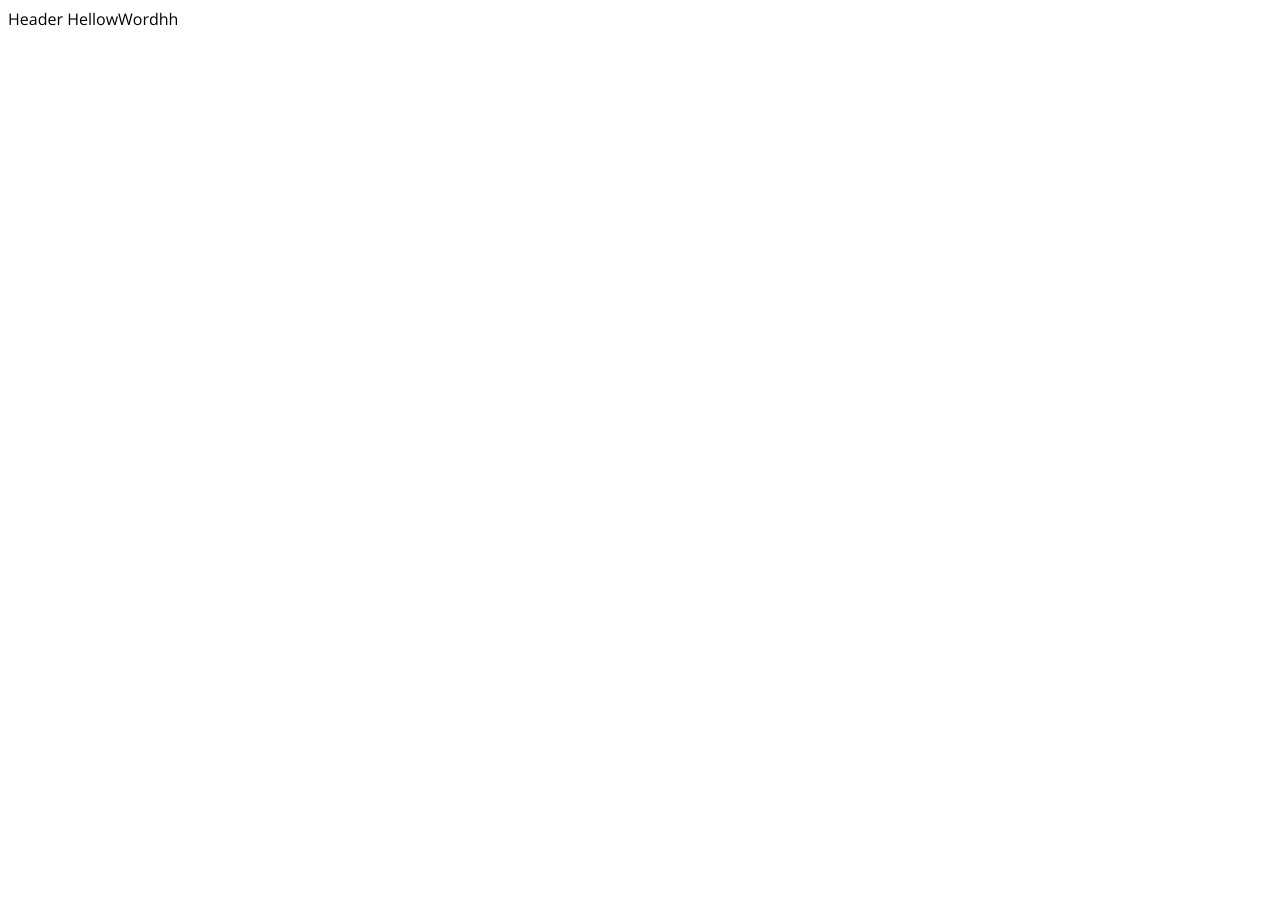
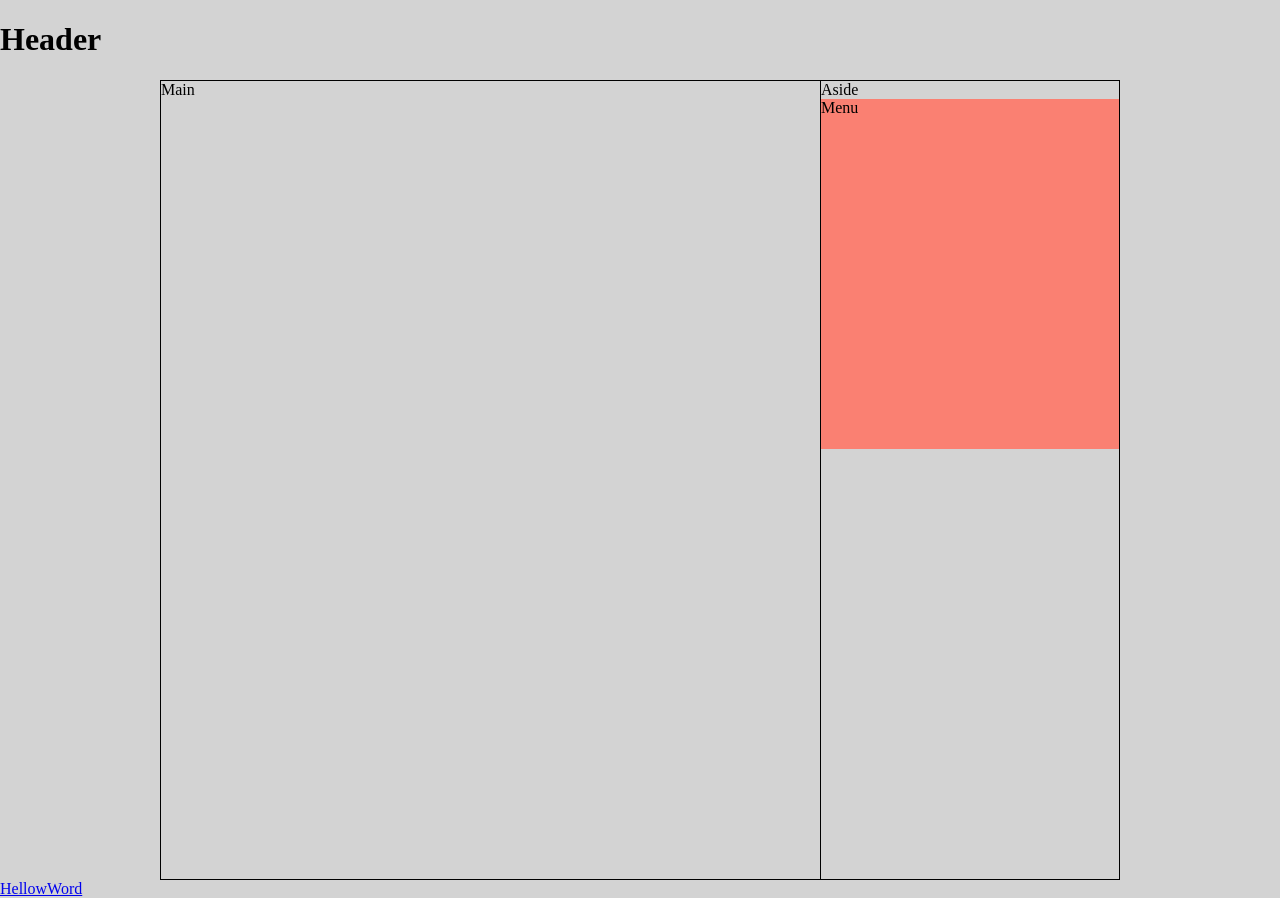
Before and after one commit to azim-creat/choco-test, a Vue app: page / in a window 1280 px wide. Before the commit the page ends 800 px from the top, so only its background shows below. Built offline with nearby package versions, Linux system fonts and the light colour scheme.

Commit message:
base layout response

```diff
--- a/src/App.vue
+++ b/src/App.vue
@@ -1,9 +1,24 @@
 <template>
   <div id="app">
     <Header />
+
+    <div class="container">
+      <main>
+        Main
+      </main>
+      <aside>
+        Aside
+        <div id="menu" class="side-menu">
+          Menu
+          <button id="close-button">Close Menu</button>
+
+        </div>
+      </aside>
+    </div>
+
     <router-link to="/HellowWord">HellowWord</router-link>
     <router-view />
-    <button>hh </button>
+    <button>hh</button>
   </div>
 </template>
 
@@ -19,12 +34,20 @@ export default {
   computed: {
     ...mapGetters(["count"]),
   },
+  mounted() {
+    var close = document.getElementById("close-button");
+    var menu = document.getElementById("menu");
+    close.addEventListener("click", () => {
+      menu.classList.remove("open");
+    });
+
+  },
 };
 </script>
 
 <style lang="scss">
 @import url("https://fonts.googleapis.com/css2?family=Open+Sans:wght@400;600;700&display=swap");
-
+/*
 body * {
   animation: none;
   animation-delay: 0;
@@ -144,7 +167,6 @@ body * {
   perspective: none;
   perspective-origin: 50% 50%;
   position: static;
-  /* May need to alter quotes for different locales (e.g fr) */
   quotes: "\201C""\201D""\2018""\2019";
   right: auto;
   tab-size: 8;
@@ -174,17 +196,84 @@ body * {
   width: auto;
   word-spacing: normal;
   z-index: auto;
-  /* basic modern patch */
   all: initial;
   all: unset;
 }
+*/
 
-#app {
-  all: initial;
-  * {
-    all: unset;
-    font-family: "Open Sans", sans-serif;
+// #app {
+//   all: initial;
+//   * {
+//     all: unset;
+//     font-family: "Open Sans", sans-serif;
+//   }
+// }
+
+body {
+  margin: 0;
+  padding: 0;
+  background: lightgrey;
+}
+
+* {
+  box-sizing: border-box;
+}
+
+.container {
+  width: 100%;
+  height: 800px;
+  margin: 0 auto;
+  border: 1px solid black;
+  display: flex;
+  flex-wrap: wrap;
+
+  @media (min-width: 960px) {
+    width: 960px;
   }
 }
 
+main {
+  flex-grow: 2;
+  flex-basis: 40rem;
+  border-right: 1px solid black;
+}
+
+button {
+  display: block;
+  float: right;
+
+  @media (min-width: 960px) {
+    display: none;
+  }
+}
+
+aside {
+  flex-grow: 1;
+  flex-basis: 18rem;
+}
+
+.side-menu {
+  position: fixed;
+  width: 100vw;
+  height: 100vh;
+  top: 0;
+  left: -200vw;
+  visiblity: hidden;
+  background: salmon;
+  transition: left 0.5s, visibility 1s;
+
+  &.open {
+    visibility: visible;
+    left: 0;
+  }
+
+  @media (min-width: 960px) {
+    position: static;
+    height: 350px;
+    width: auto;
+    top: unset;
+    left: unset;
+    visibility: visible;
+  }
+}
 </style>
--- a/src/components/Header.vue
+++ b/src/components/Header.vue
@@ -1,6 +1,9 @@
 <template>
   <div class="header">
     <h1> Header </h1>
+        <button id="open-button">Open Menu</button>
+
+
   </div>
 </template>
 
@@ -9,7 +12,17 @@ export default {
   name: 'Header',
   props: {
     // msg: String
-  }
+  },
+  mounted() {
+    var open = document.getElementById("open-button");
+    var menu = document.getElementById("menu");
+
+    open.addEventListener("click", () => {
+      menu.classList.add("open");
+    });
+
+
+  },
 }
 </script>
 
```
